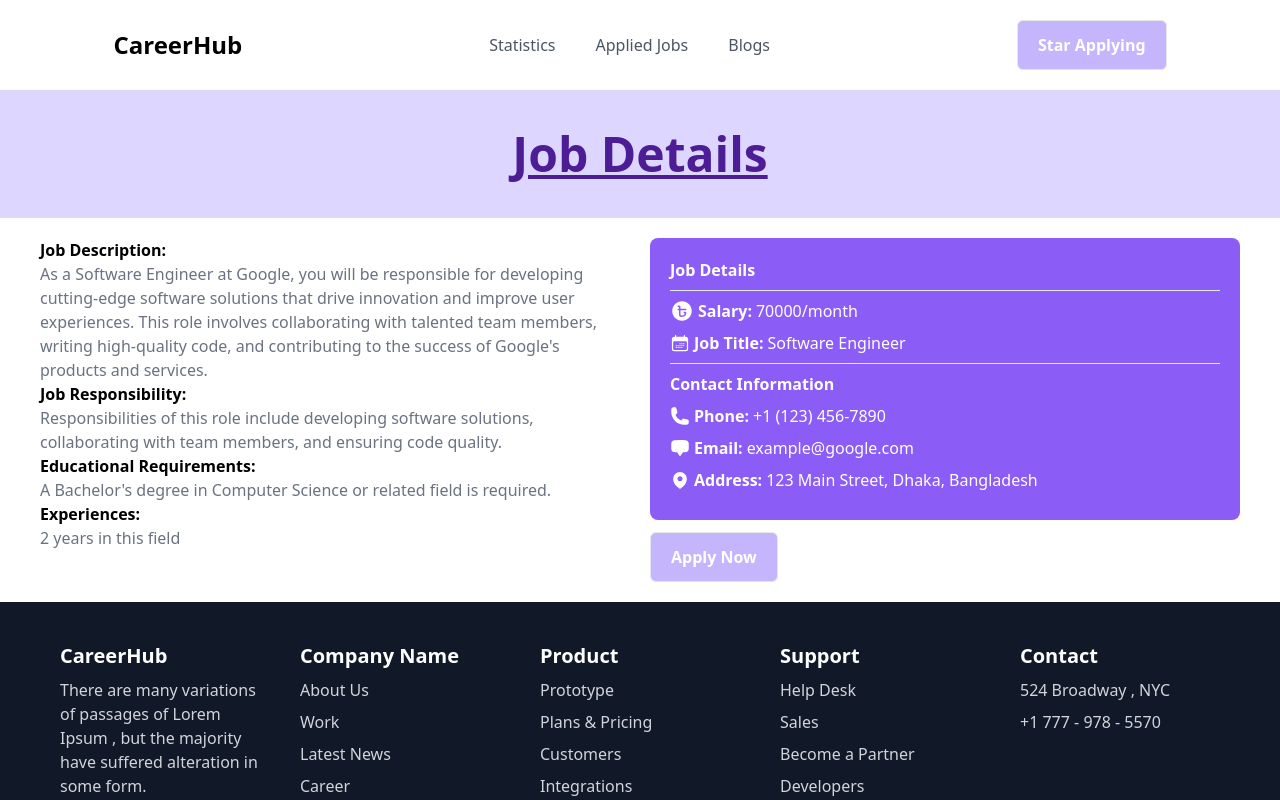
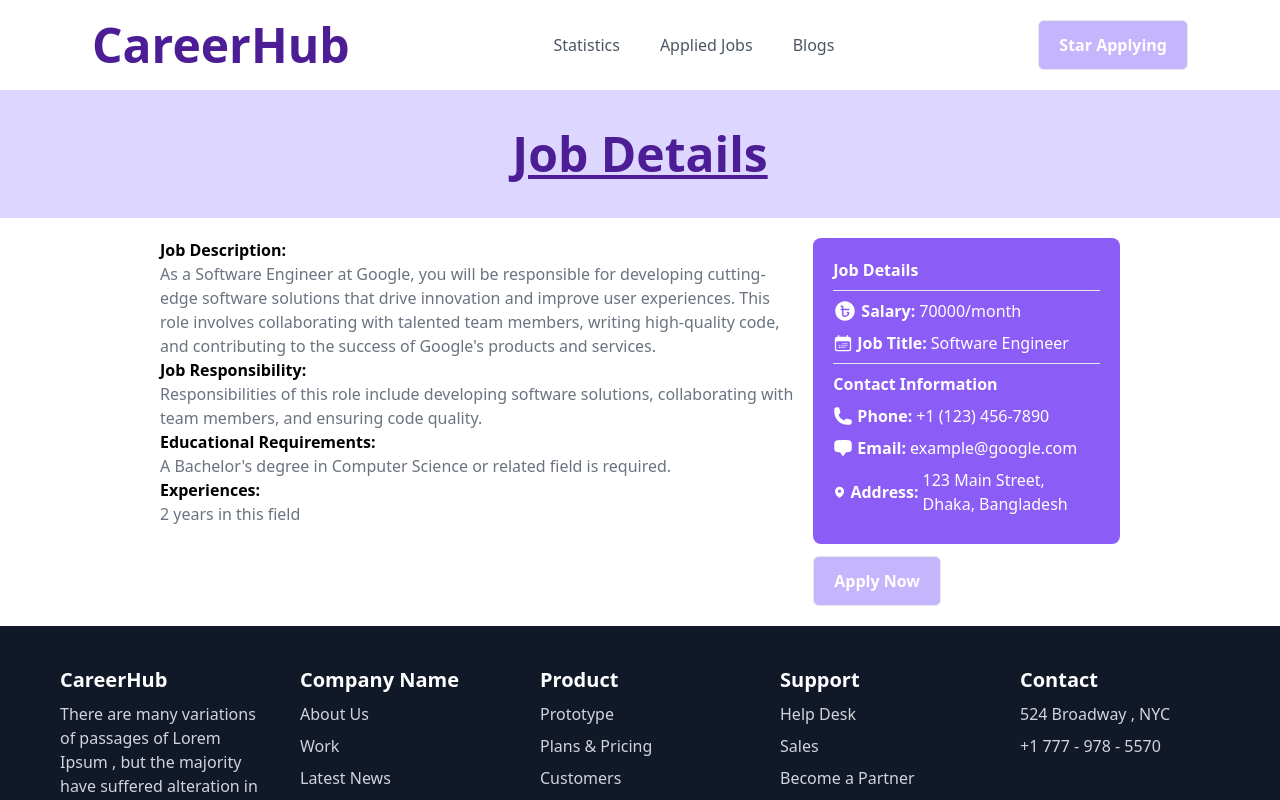
Before and after one commit to annysen/career-hub, a React (Vite) app: page /jobs/1 in a window 1280 px wide. Shown: the top 800 px of the page. Built offline with nearby package versions, Linux system fonts and the light colour scheme.

Commit message:
job description ud is edited for mobile device

```diff
--- a/src/Components/JobDetails.jsx
+++ b/src/Components/JobDetails.jsx
@@ -15,12 +15,12 @@ const JobDetails = () => {
   return (
     <>
       <section>
-        <h1 className="text-center text-5xl font-bold py-10 bg-violet-200 underline text-violet-900">
+        <h1 className="text-center text-2xl md:text-5xl font-bold py-10 bg-violet-200 underline text-violet-900">
           Job Details
         </h1>
       </section>
-      <div className="grid grid-cols-1 md:grid-cols-2  my-5 mx-10 gap-5">
-        <div>
+      <div className="grid grid-cols-1 md:grid-cols-3  my-5 mx-10 gap-5 md:mx-40">
+        <div className="md:col-span-2">
           <h1 className="font-bold">Job Description:</h1>
           <p className="text-gray-500">{job.jobDescription}</p>
           <h1 className="font-bold">Job Responsibility:</h1>
--- a/src/Components/Nav.jsx
+++ b/src/Components/Nav.jsx
@@ -8,7 +8,9 @@ const Nav = () => {
   return (
     <nav className="flex justify-around items-center ">
       <NavLink to="/">
-        <h1 className="text-2xl font-bold">CareerHub</h1>
+        <h1 className="text-2xl md:text-5xl text-violet-900 font-bold">
+          CareerHub
+        </h1>
       </NavLink>
 
       <div className=" hidden md:flex justify-between items-center">
```
